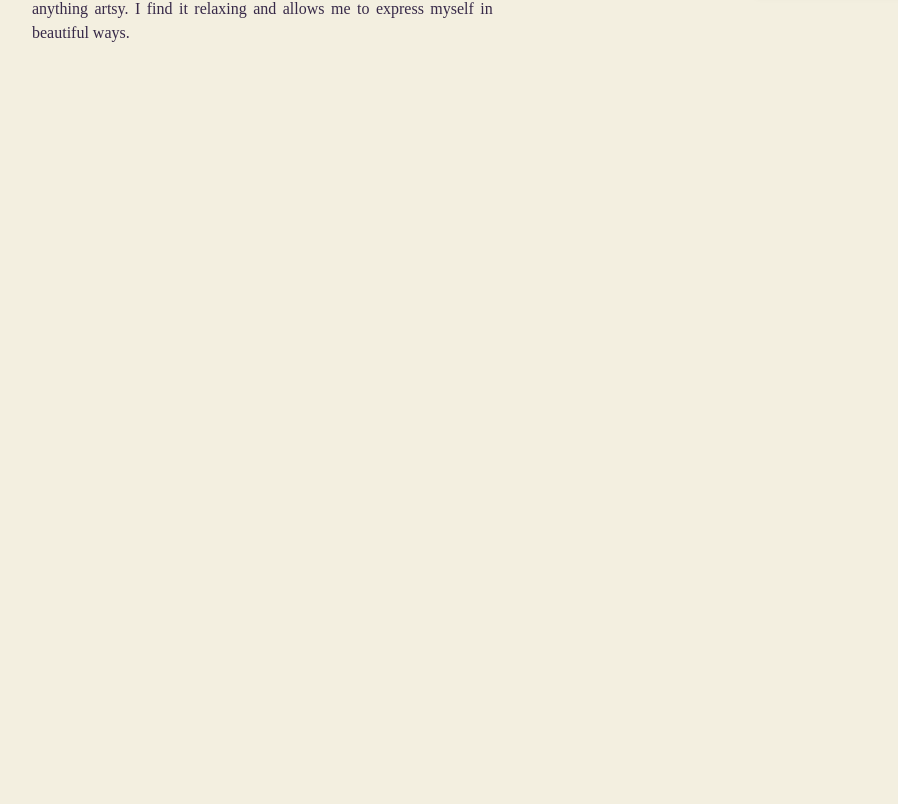
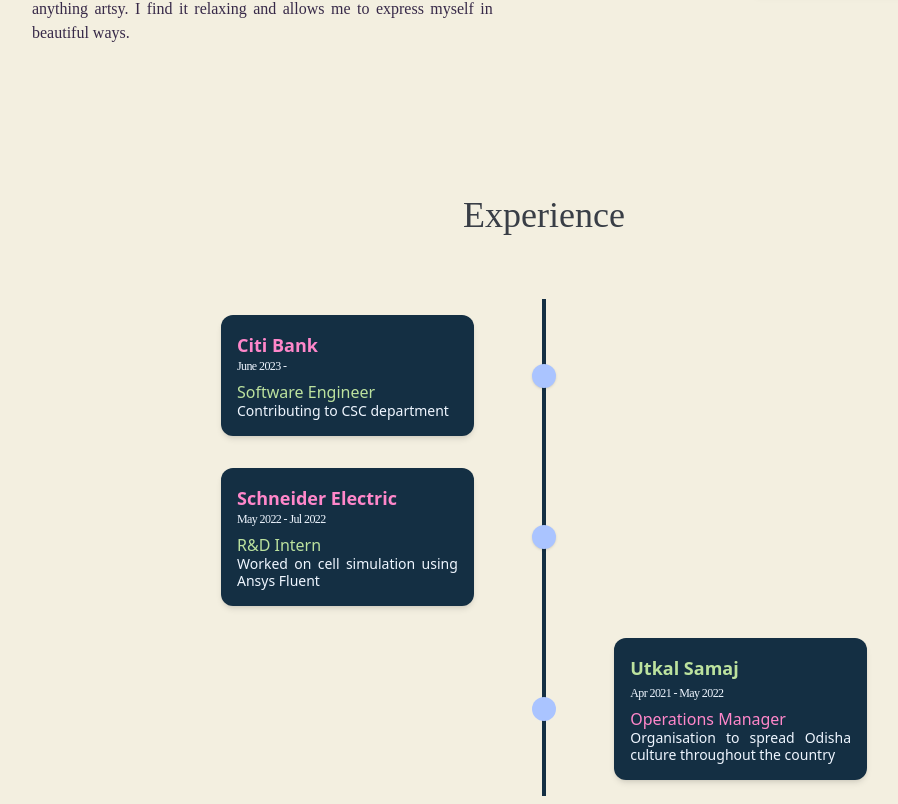
Before and after one commit to subs001/portfolio-1, a React (Create React App) app: page / in a window 1280 px wide. Shown: the part 1279-2083 px from the top of the page, without its empty margins (96-994 px from the left). Before the commit the page ends 1410 px from the top, so only its background shows below. Built offline with nearby package versions, Linux system fonts and the light colour scheme.

Commit message:
Add experience componenent, timeline component, made responsive, add Quicksand font

```diff
--- a/src/components/About.component.jsx
+++ b/src/components/About.component.jsx
@@ -1,13 +1,12 @@
 import React from "react";
 import about_pic from "../assets/images/About-pic.png";
 import location_pic from "../assets/images/Location.png";
+import Header from "./Header.component";
 
 function About() {
   return (
     <div name="about" id="about">
-      <div className="w-full h-4 text-center justify-center flex py-16 md:pb-24">
-        <p className="text-4xl text-[#393E46] font-dancingScript">Me !</p>
-      </div>
+      <Header text={"Me !"} />
       <div className="w-full md:flex px-4 md:px-32 py-8 md:py-16">
         <div className="w-full md:w-[45%] justify-center md:justify-start">
           <p className="text-justify font-poppins text-sm md:text-base">
--- /dev/null
+++ b/src/components/Experience.component.jsx
@@ -0,0 +1,47 @@
+import React from "react";
+import Header from "./Header.component";
+import { TimelineLeft, TimelineRight } from "./Timeline.component";
+
+function Experience() {
+  const work_experience = [
+    {
+      companyName: "Citi Bank",
+      duration: "June 2023 - ",
+      role: "Software Engineer",
+      description: "Contributing to CSC department",
+      left: true,
+    },
+    {
+      companyName: "Schneider Electric",
+      duration: "May 2022 - Jul 2022",
+      role: "R&D Intern",
+      description: "Worked on cell simulation using Ansys Fluent",
+      left: true,
+    },
+    {
+      companyName: "Utkal Samaj",
+      duration: "Apr 2021 - May 2022",
+      role: "Operations Manager",
+      description:
+        "Organisation to spread Odisha culture throughout the country",
+      left: false,
+    },
+  ];
+
+  return (
+    <div>
+      <Header text={"Experience"} />
+      <div className="flex flex-col md:grid grid-cols-9 mx-auto p-2 text-blue-50">
+        {work_experience.map((job, key) => {
+          return job.left ? (
+            <TimelineLeft job={job} key={key} />
+          ) : (
+            <TimelineRight job={job} key={key} />
+          );
+        })}
+      </div>
+    </div>
+  );
+}
+
+export default Experience;
--- /dev/null
+++ b/src/components/Header.component.jsx
@@ -0,0 +1,11 @@
+import React from "react";
+
+function Header({text}) {
+  return (
+    <div className="w-full h-4 text-center justify-center flex py-16 md:pb-24">
+      <p className="text-4xl text-[#393E46] font-dancingScript">{text}</p>
+    </div>
+  );
+}
+
+export default Header;
--- /dev/null
+++ b/src/components/Timeline.component.jsx
@@ -0,0 +1,65 @@
+import React from "react";
+
+function TimelineLeft({ job }) {
+  return (
+    <div className="flex flex-row-reverse md:contents">
+      <div className="bg-[#142F43] col-start-1 col-end-5 p-4 rounded-xl my-4 ml-auto shadow-md w-full md:w-[45%] hover:scale-110 duration-150">
+        <h3 className="font-semibold text-lg text-[#FF87CA]">
+          {job.companyName}
+        </h3>
+        <p className="leading-tight text-justify font-quicksand tracking-tighter mb-2 text-xs">
+          {job.duration}
+        </p>
+        <p className="leading-tight text-justify text-md text-[#BCE29E]">
+          {job.role}
+        </p>
+        <p
+          className={`leading-tight text-justify text-sm ${
+            job.description === "" && "hidden"
+          }`}
+        >
+          {job.description}
+        </p>
+      </div>
+      <div className="col-start-5 col-end-6 md:mx-auto relative mr-10">
+        <div className="h-full w-6 flex items-center justify-center">
+          <div className="h-full w-1 bg-[#142F43] pointer-events-none"></div>
+        </div>
+        <div className="w-6 h-6 absolute top-1/2 -mt-3 rounded-full bg-[#AAC4FF] shadow"></div>
+      </div>
+    </div>
+  );
+}
+
+function TimelineRight({ job }) {
+  return (
+    <div className="flex md:contents">
+      <div className="col-start-5 col-end-6 mr-10 md:mx-auto relative">
+        <div className="h-full w-6 flex items-center justify-center">
+          <div className="h-full w-1 bg-[#142F43] pointer-events-none"></div>
+        </div>
+        <div className="w-6 h-6 absolute top-1/2 -mt-3 rounded-full bg-[#AAC4FF]"></div>
+      </div>
+      <div className="bg-[#142F43] col-start-6 col-end-10 p-4 rounded-xl my-4 mr-auto shadow-md w-full md:w-[45%] hover:scale-110 duration-150">
+        <h3 className="font-semibold text-lg mb-1 text-[#BCE29E]">
+          {job.companyName}
+        </h3>
+        <p className="leading-tight text-justify font-quicksand tracking-tighter mb-2 text-xs">
+          {job.duration}
+        </p>
+        <p className="leading-tight text-justify text-md text-[#FF87CA]">
+          {job.role}
+        </p>
+        <p
+          className={`leading-tight text-justify text-sm ${
+            job.description === "" && "hidden"
+          }`}
+        >
+          {job.description}
+        </p>
+      </div>
+    </div>
+  );
+}
+
+export { TimelineLeft, TimelineRight };
--- a/src/index.css
+++ b/src/index.css
@@ -20,6 +20,7 @@
 @import url('https://fonts.googleapis.com/css2?family=Poppins');
 @import url('https://fonts.googleapis.com/css2?family=Petit+Formal+Script');
 @import url('https://fonts.googleapis.com/css2?family=Dancing+Script');
+@import url('https://fonts.googleapis.com/css2?family=Quicksand');
 body {
   margin: 0;
   background-color: #F3EFE0;
--- a/src/pages/Home.js
+++ b/src/pages/Home.js
@@ -2,6 +2,7 @@
 import Profile from "../components/Profile.component";
 import Navbar from "../components/Navbar.component";
 import About from "../components/About.component";
+import Experience from "../components/Experience.component";
 
 function Home() {
   return (
@@ -9,6 +10,7 @@
       <Navbar></Navbar>
       <Profile></Profile>
       <About></About>
+      <Experience></Experience>
     </div>
   );
 }
--- a/tailwind.config.js
+++ b/tailwind.config.js
@@ -11,6 +11,7 @@
       'poppins': ["Poppins"],
       'petitFormalScript': ["Petit Formal Script"],
       'dancingScript': ['Dancing Script'],
+      'quicksand': ['Quicksand'],
     }
   },
   plugins: [],
```
